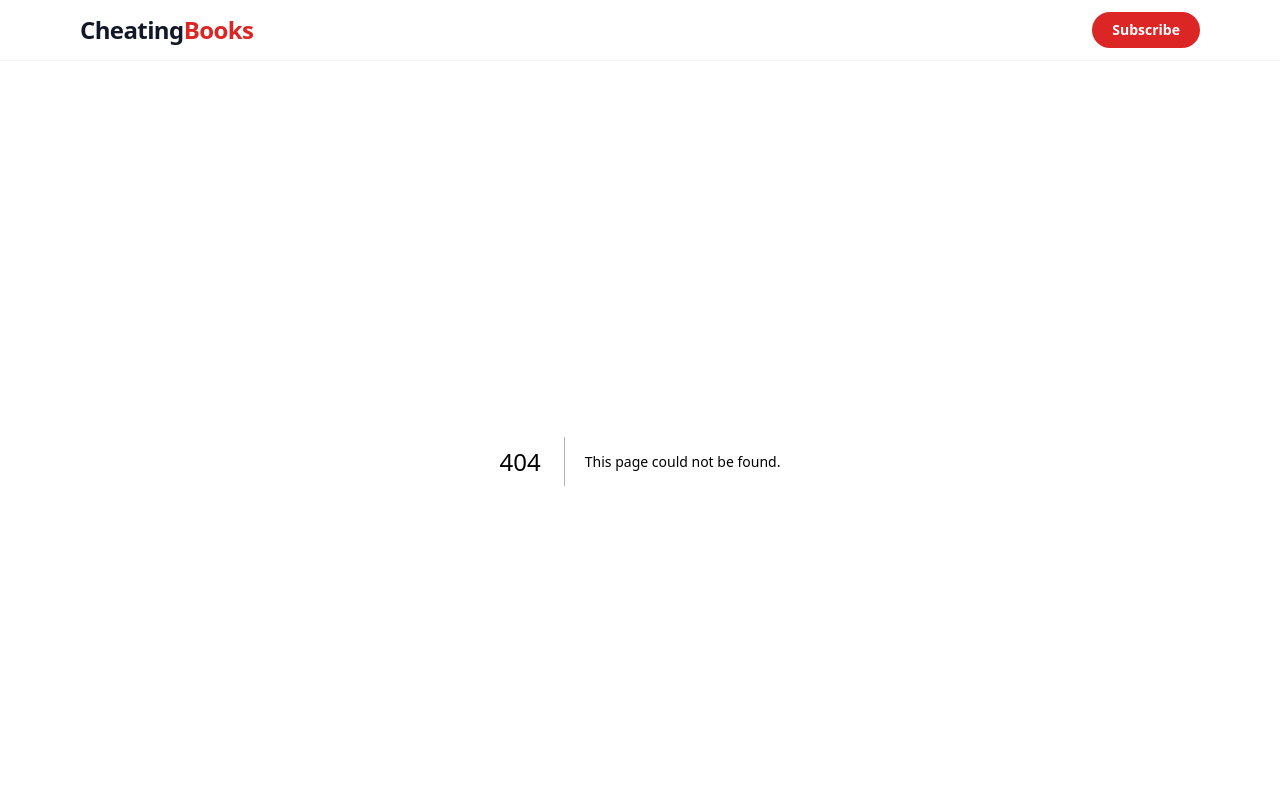
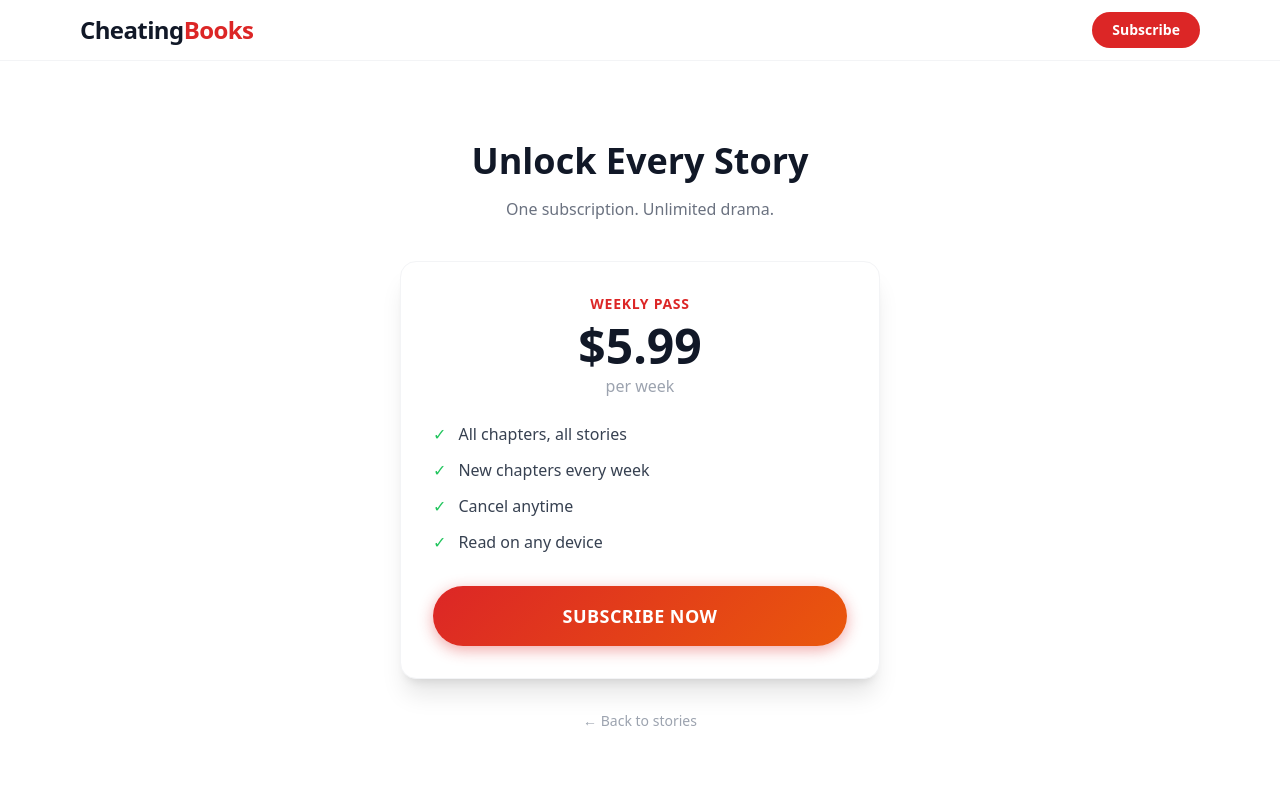
Before and after one commit to amorestories/cheatingbooks, a Next.js app: page /subscribe in a window 1280 px wide. Before the commit this address had no page. Shown: the top 800 px of the page. Built offline with nearby package versions, Linux system fonts and the light colour scheme.

Commit message:
Create page.tsx

```diff
--- /dev/null
+++ b/app/subscribe/page.tsx
@@ -0,0 +1,45 @@
+import Link from 'next/link'
+
+export default function SubscribePage() {
+  const paymentLink = process.env.NEXT_PUBLIC_STRIPE_PAYMENT_LINK || '#'
+
+  return (
+    <div className="max-w-lg mx-auto px-4 py-20 text-center">
+      <h1 className="text-4xl font-black text-gray-900 mb-4">Unlock Every Story</h1>
+      <p className="text-gray-500 mb-10">One subscription. Unlimited drama.</p>
+
+      <div className="bg-white rounded-2xl shadow-xl border border-gray-100 p-8">
+        <div className="text-sm font-bold text-red-600 uppercase tracking-wider mb-2">Weekly Pass</div>
+        <div className="text-5xl font-black text-gray-900 mb-1">$5.99</div>
+        <div className="text-gray-400 mb-6">per week</div>
+
+        <ul className="text-left space-y-3 mb-8">
+          <li className="flex items-center gap-3">
+            <span className="text-green-500">✓</span>
+            <span className="text-gray-700">All chapters, all stories</span>
+          </li>
+          <li className="flex items-center gap-3">
+            <span className="text-green-500">✓</span>
+            <span className="text-gray-700">New chapters every week</span>
+          </li>
+          <li className="flex items-center gap-3">
+            <span className="text-green-500">✓</span>
+            <span className="text-gray-700">Cancel anytime</span>
+          </li>
+          <li className="flex items-center gap-3">
+            <span className="text-green-500">✓</span>
+            <span className="text-gray-700">Read on any device</span>
+          </li>
+        </ul>
+
+        <a href={paymentLink} className="btn-cta inline-block w-full text-center">
+          SUBSCRIBE NOW
+        </a>
+      </div>
+
+      <Link href="/" className="text-gray-400 text-sm mt-8 inline-block hover:text-gray-600">
+        &larr; Back to stories
+      </Link>
+    </div>
+  )
+}
```
